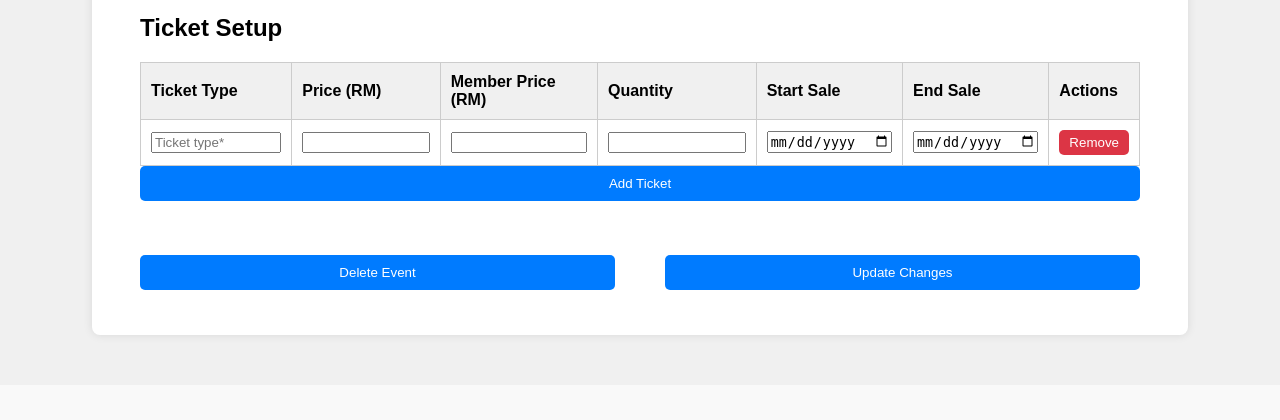
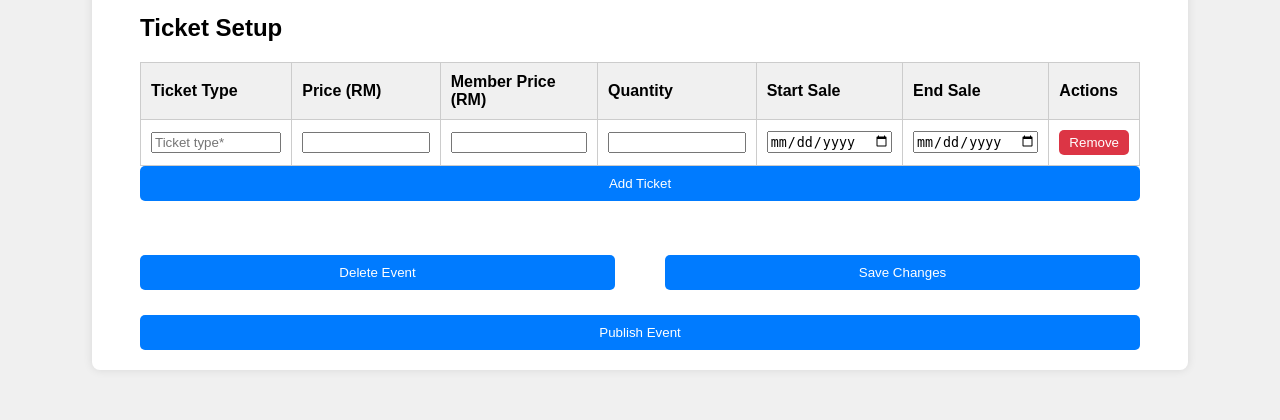
Before and after one commit to Hooiqi/TT8L-04, a Flask app: template templates/edit_event.html in a window 1280 px wide. Shown: the part 1006-1426 px from the top of the page. Before the commit the page ends 1346 px from the top, so only its background shows below. Run offline with Flask 3, Linux system fonts and the light colour scheme; the template is opened without the code that fills it: values that come from a table or form of the project are taken from there, others are empty; some libraries are stand-ins or nearby versions.

Commit message:
add button for publish event

```diff
--- a/templates/edit_event.html
+++ b/templates/edit_event.html
@@ -119,12 +119,14 @@
 
             <div class="ce-flex-group">
                 <div class="ce-form-group">
-                    <button type="submit" name="action" value="delete">Delete Event</button>
+                    <button type="submit" name="action" value="delete" formnovalidate="formnovalidate">Delete Event</button>
                 </div>
                 <div class="ce-form-group">
-                    <button type="submit" name="action" value="update">Update Changes</button>
+                    <button type="submit" name="action" value="update" formnovalidate="formnovalidate">Save Changes</button>
                 </div>
             </div>
+
+            <button type="submit" name="action" value="edit-publish">Publish Event</button>
         </form>
     </div>
 </main>
```
